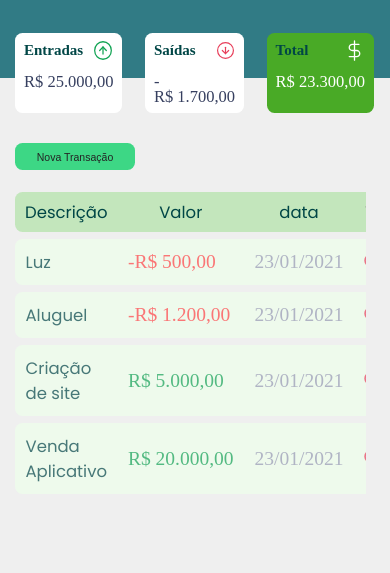
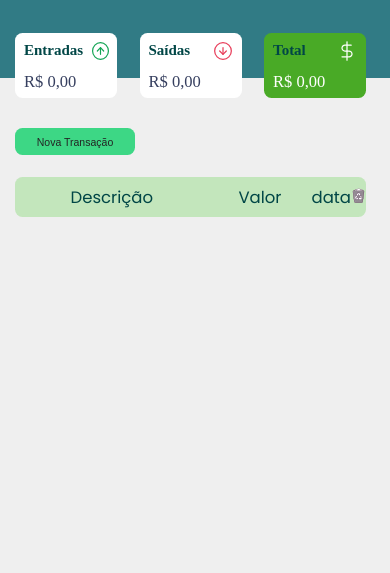
Before and after one commit to viniciusfg05/Controle-Financeiro-, a plain HTML site: page index.html in a window 390 px wide. Shown: the part 71-644 px from the top of the page. Drawn offline with Linux system fonts and the light colour scheme; a web font is replaced by a local one.

Commit message:
Ajuste no CSS

```diff
--- a/index.html
+++ b/index.html
@@ -33,7 +33,7 @@
               alt="Imagem de entrada de valores"
             />
           </h3>
-          <p id="incomeDisplay" >R$ 5.000,00</p>
+          <p id="incomeDisplay" >R$ R$ 0,00</p>
         </div>
 
         <div class="card">
@@ -45,7 +45,7 @@
               alt="Imagem de saída de valores"
             />
           </h3>
-          <p id="expenseDisplay">R$ 1.000,00</p>
+          <p id="expenseDisplay">R$ 0,00</p>
         </div>
 
         <div class="card total">
@@ -53,7 +53,7 @@
             <span>Total</span>
             <img class="img" src="./assets/total.svg" alt="Imagem de total" />
           </h3>
-          <p id="totalDisplay">R$ 4.000,00</p>
+          <p id="totalDisplay">R$ 0,00</p>
         </div>
       </section>
 
--- a/main.js
+++ b/main.js
@@ -7,33 +7,24 @@ const Modal = {
     document.querySelector('.modal-overlay').classList.remove('active')
   }
 }
+
+const Storage = {
+  get() {
+    return JSON.parse(localStorage.getItem('dev.finances:transactions')) || []
+  },
+  set(transactions) {
+    localStorage.setItem(
+      'dev.finances:transactions',
+      JSON.stringify(transactions)
+    )
+  }
+}
+
 //fim do code modal------------------------------------------------------------------------------------
 
 //Criando uma função que some as entrada e saida e devolva o resultado pra total------------------------------------------------------------------------------------
 const Transaction = {
-  all: [
-    //Inicio - Criando um array com as informaçoes das transações
-    {
-      description: 'Luz',
-      amount: -50000, // se tratando de valores, nao usamos $ , . add somente mais dois zeros
-      date: '23/01/2021'
-    },
-    {
-      description: 'Aluguel',
-      amount: -120000, // se tratando de valores, nao usamos $ , . add somente mais dois zeros
-      date: '23/01/2021'
-    },
-    {
-      description: 'Criação de site',
-      amount: 500000, // se tratando de valores, nao usamos $ , . add somente mais dois zeros
-      date: '23/01/2021'
-    },
-    {
-      description: 'Venda Aplicativo',
-      amount: 2000000, // se tratando de valores, nao usamos $ , . add somente mais dois zeros
-      date: '23/01/2021'
-    }
-  ], //pega todas as transaçoes da linha 13
+  all: Storage.get(),
 
   //add um nova transação
   add(transaction) {
@@ -43,7 +34,7 @@ const Transaction = {
   },
 
   remove(index) {
-    Transaction.all.splice(index, 1) //remove uma transação
+    Transaction.all.splice(index, 1) //remove uma transação // 1 é o numero de transaçoes para apagar
 
     App.reload()
   },
@@ -238,9 +229,9 @@ const App = {
     })
     //FIM - Para pegar cada elemento do transations (arrays)
 
-    //fim do code Transaçoes
+    DOM.updateBalance()
 
-    DOM.updateBalance()
+    Storage.set(Transaction.all) //atualizando o local storage
   },
   reload() {
     //antes do realaoad limpamos o tbody
--- a/styles.css
+++ b/styles.css
@@ -258,6 +258,7 @@ td.img {
 
   opacity: 0;
   visibility: hidden;
+  z-index: 1;
 }
 
 .modal-overlay.active {
@@ -268,6 +269,8 @@ td.img {
 .modal {
   background: #f0f2f5;
   padding: 2.4rem;
+
+  z-index: 99;
 }
 
 /* ---------Form do modal--------- */
@@ -437,4 +440,9 @@ footer p:hover {
   .button.new {
     width: 8rem;
   }
+
+  footer {
+    position: absolute;
+    bottom: 0;
+  }
 }
```
